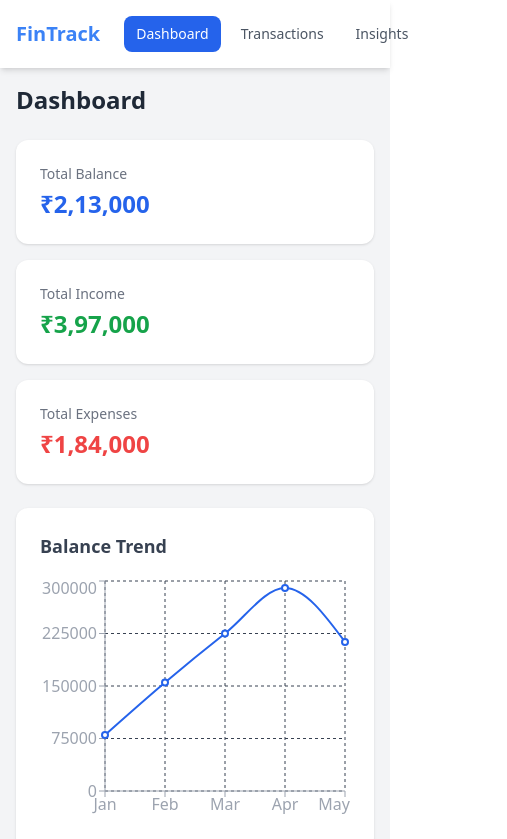
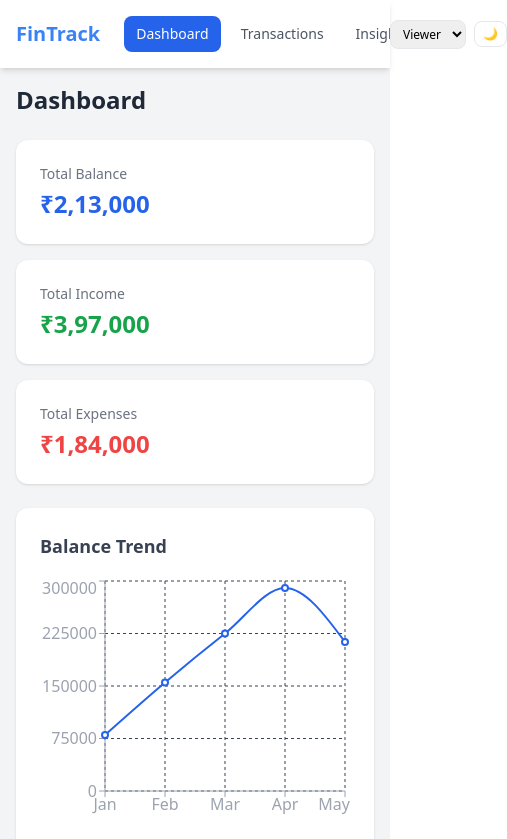
Before and after one commit to AdityaM-IITH/financial-dashboard, a React (Vite) app: page / in a window 390 px wide. Shown: the top 839 px of the page, 507 px wide, since content can reach past the window. Built offline with nearby package versions, Linux system fonts and the light colour scheme.

Commit message:
Initial commit: Finance Dashboard

```diff
--- a/src/components/Sidebar.jsx
+++ b/src/components/Sidebar.jsx
@@ -27,6 +27,22 @@ function Sidebar({activePage, setActivePage}) {
           ))}
         </nav>
       </div>
+      <div className="flex md:hidden items-center gap-2 ml-auto">
+        <select
+          value={role}
+          onChange={e => setRole(e.target.value)}
+          className="border dark:border-gray-600 dark:bg-gray-700 dark:text-white rounded-lg px-2 py-1 text-xs"
+        >
+          <option value="viewer">Viewer</option>
+          <option value="admin">Admin</option>
+        </select>
+        <button
+          onClick={() => setTheme(theme === 'dark' ? 'light' : 'dark')}
+          className="border dark:border-gray-600 dark:bg-gray-700 dark:text-white rounded-lg px-2 py-1 text-xs"
+        >
+          {theme === 'dark' ? '☀️' : '🌙'}
+        </button>
+      </div>
       <div className="hidden md:flex flex-col gap-2">
         <button
           onClick={() => setTheme(theme === 'dark' ? 'light' : 'dark')}
--- a/src/pages/Transactions.jsx
+++ b/src/pages/Transactions.jsx
@@ -141,7 +141,7 @@ function Transactions() {
         </div>
       )}
       {filteredTransactions.length > 0 && (
-      <div className="bg-white dark:bg-gray-800 rounded-xl shadow overflow-hidden">
+      <div className="bg-white dark:bg-gray-800 rounded-xl shadow overflow-x-auto">
         <table className="w-full text-sm">
           <thead className="bg-gray-50 dark:bg-gray-700 text-gray-500 dark:text-gray-400 uppercase text-xs">
             <tr>
```
